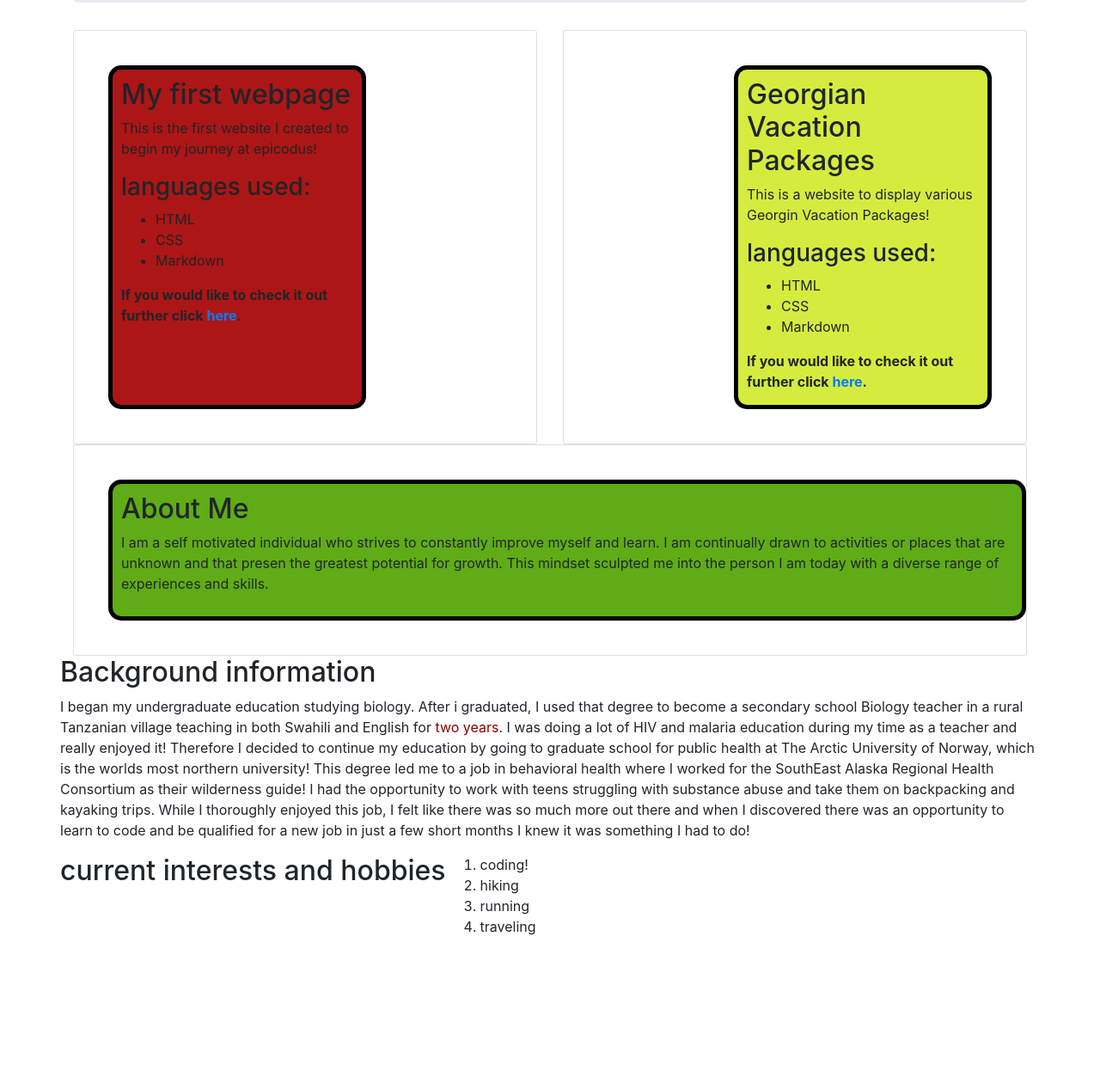
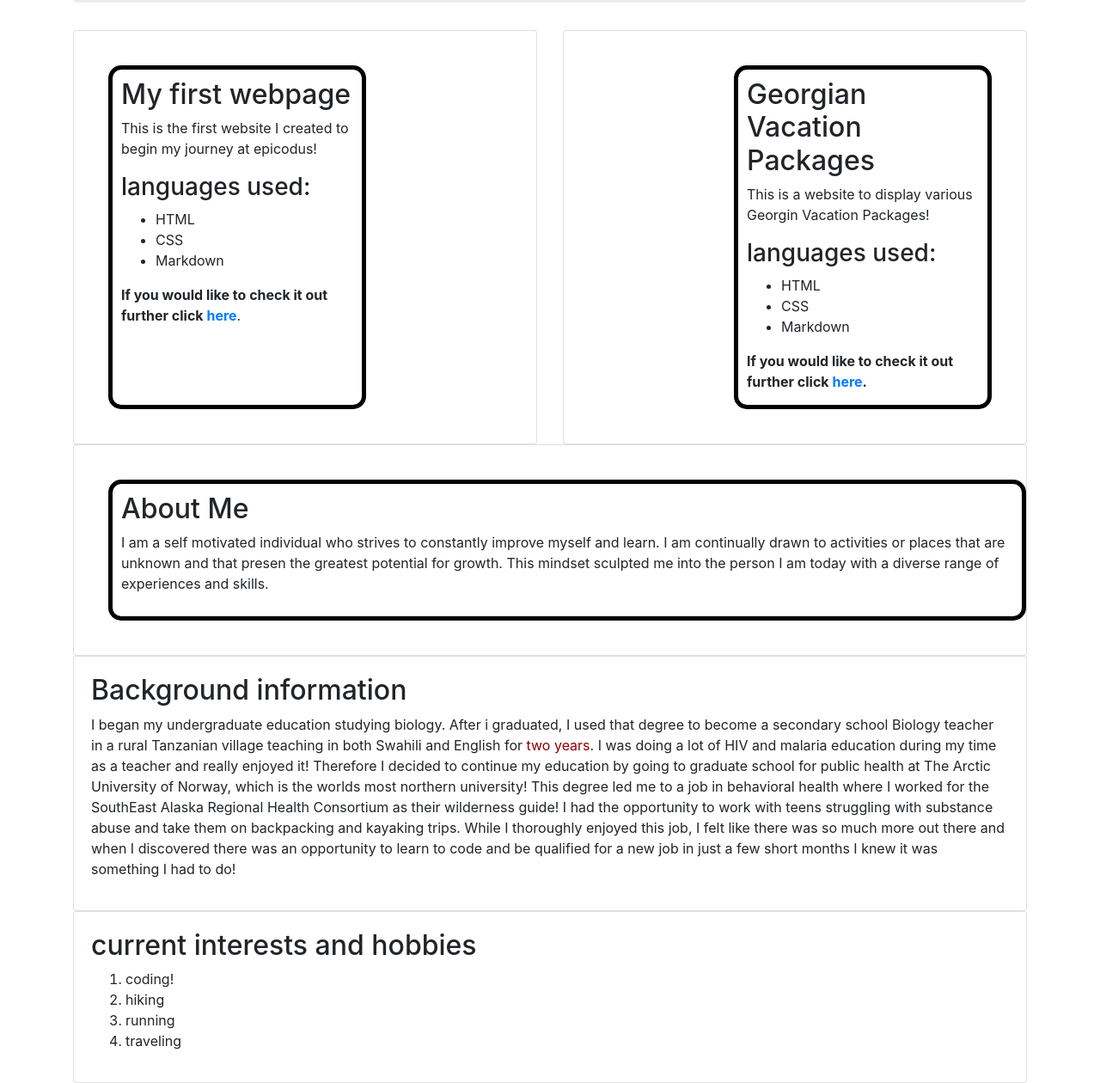
Before and after one commit to Reed-Carter/Portfolio-Landing-Page, a plain HTML site: page index.html in a window 1280 px wide. Shown: the part 1181-2441 px from the top of the page at 86% size. Before the commit the page ends 2287 px from the top, so only its background shows below. Drawn offline with Linux system fonts and the light colour scheme.

Commit message:
fix inconsistencies in div spacing

```diff
--- a/css/styles.css
+++ b/css/styles.css
@@ -10,7 +10,6 @@ img {
 .Aboutme {
   width: 100%;
   float: left;
-  background-color:rgb(95, 172, 22);
   border: solid black;
   border-width: 5px;
   margin: 20px;
@@ -23,7 +22,6 @@ img {
 .column1 {
   width: 300px;
   float: left;
-  background-color:rgb(172, 22, 22);
   border: solid black;
   border-width: 5px;
   margin: 20px;
@@ -36,7 +34,6 @@ img {
 .column2 {
   width: 300px;
   float: right;
-    background-color:rgb(213, 236, 63);
   border: solid black;
   border-width: 5px;
   margin: 20px;
--- a/index.html
+++ b/index.html
@@ -59,8 +59,21 @@
           </div>
         </div>
       </div>
+    </div>
+    <div class="row">
+      <div class="col-12">
+        <div class="card">
+          <div class="card-body">
             <h2>Background information</h2>
             <p>I began my undergraduate education studying biology. After i graduated, I used that degree to become a secondary school Biology teacher in a rural Tanzanian village teaching in both Swahili and English for <span class="emphasize">two years</span>. I was doing a lot of HIV and malaria education during my time as a teacher and really enjoyed it! Therefore I decided to continue my education by going to graduate school for public health at The Arctic University of Norway, which is the worlds most northern university! This degree led me to a job in behavioral health where I worked for the SouthEast Alaska Regional Health Consortium as their wilderness guide! I had the opportunity to work with teens struggling with substance abuse and take them on backpacking and kayaking trips. While I thoroughly enjoyed this job, I felt like there was so much more out there and when I discovered there was an opportunity to learn to code and be qualified for a new job in just a few short months I knew it was something I had to do! </p>
+          </div>
+        </div>
+      </div>
+    </div>
+    <div class="row">
+      <div class="col-12">
+        <div class="card">
+          <div class="card-body">
             <h2>current interests and hobbies</h2>
             <ol>
               <li>coding!</li>
@@ -70,5 +83,8 @@
             </ol>
           </div>
         </div>
+      </div>
+    </div>
+  </div>
 </body>
 </html>
```
Lines whose indentation alone changed are shown as unchanged.
